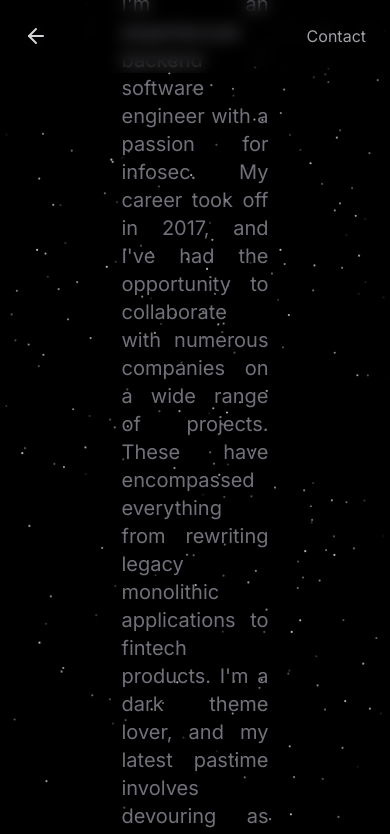
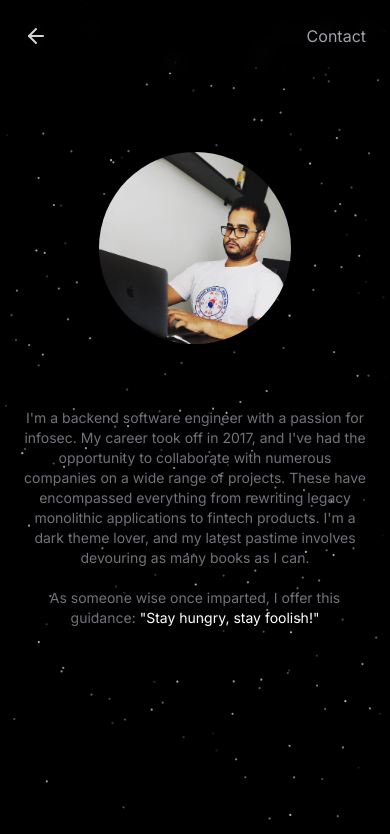
Before and after one commit to francoatmega/my-portfolio-website, a Next.js app: page /about in a window 390 px wide. Shown: the top 834 px of the page. Built offline with nearby package versions, Linux system fonts and the light colour scheme; no server answers; what tailwindcss-debug-screens would draw is missing.

Commit message:
responsive changes

```diff
--- a/app/about/page.tsx
+++ b/app/about/page.tsx
@@ -6,19 +6,20 @@ import { Navigation } from "../components/nav";
 
 export default function about() {
 	return (
-		<div className="h-screen w-1/2 mx-auto flex flex-col items-center justify-center">
-			<div className="flex w-64 inline-block">
+		<div className="h-screen sm:w-4/5 md:w-1/2 mx-auto flex flex-col items-center justify-center">
+			<div className="flex w-48 h-48 md:w-64 md:h-64 lg:w-80 lg:h-80 inline-block relative pt-32">
 				<Image
 					src="/author.jpg"
-					width={500}
-					height={500}
 					alt="Picture of the author"
+					fill
+					quality={100}
+					priority
 					className="rounded-full"
 				/>
 			</div>
 			<div className="my-16">
-				<h2 className="text-xl text-justify text-zinc-500 mx-6 text-gray-500">
-				I'm an experienced backend software engineer with a passion for infosec.
+				<h2 className="text-sm sm:text-base md:text-xl lg:text-2xl text-center text-zinc-500 mx-6 text-gray-500">
+				I'm a backend software engineer with a passion for infosec.
 				My career took off in 2017, and I've had the opportunity to collaborate with numerous companies on a wide range of projects.
 				These have encompassed everything from rewriting legacy monolithic applications to fintech products.
 				I'm a dark theme lover, and my latest pastime involves devouring as many books as I can.
```
Also changed, not shown: 1 other file (tests, documents, lock files or other folders).
